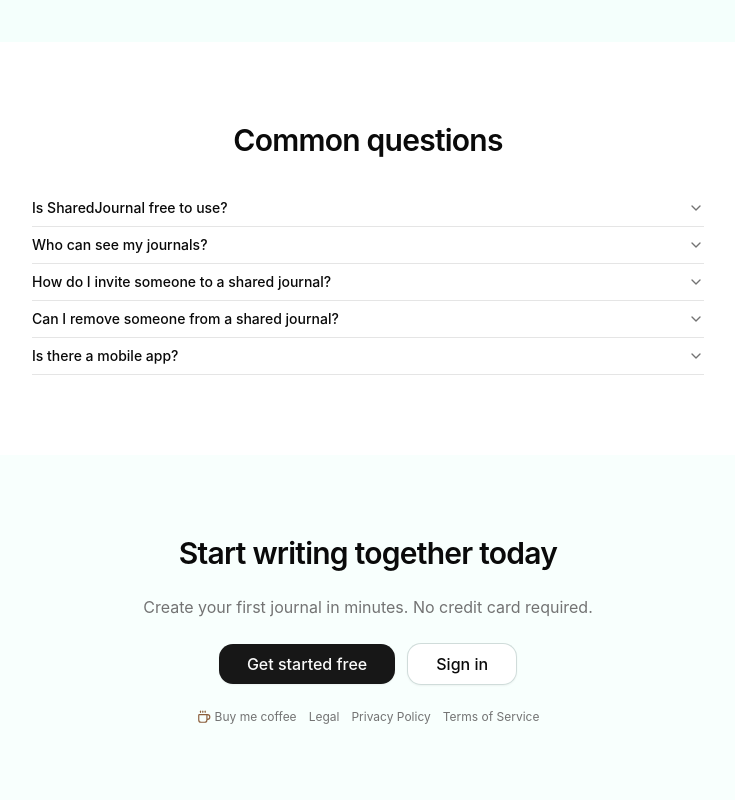
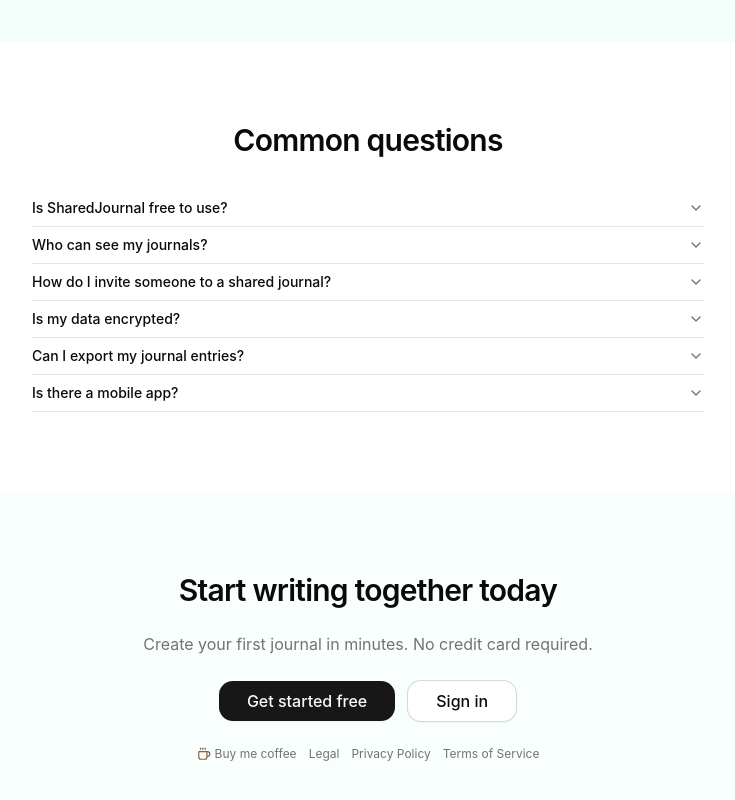
Before and after one commit to skow0020/sharedjournal, a Next.js app: page / in a window 1280 px wide. Shown: the part 2011-2811 px from the top of the page, without its empty margins (272-1007 px from the left). Built offline with nearby package versions, Linux system fonts and the light colour scheme; no server answers.

Commit message:
update faq

```diff
--- a/src/app/page.tsx
+++ b/src/app/page.tsx
@@ -232,8 +232,12 @@
                 a: 'From your journal settings, generate an invite link and send it to the person you want to include. They will be prompted to create an account if they do not have one.',
               },
               {
-                q: 'Can I remove someone from a shared journal?',
-                a: 'Yes. As the journal owner you can remove any collaborator at any time from the journal settings.',
+                q: 'Is my data encrypted?',
+                a: 'Yes. All data is encrypted in transit and at rest. We use industry-standard security practices to protect your personal journals and memories.',
+              },
+              {
+                q: 'Can I export my journal entries?',
+                a: 'Yes. You can export your journals and entries at any time. We support multiple formats to ensure you always have access to your data.',
               },
               {
                 q: 'Is there a mobile app?',
```
